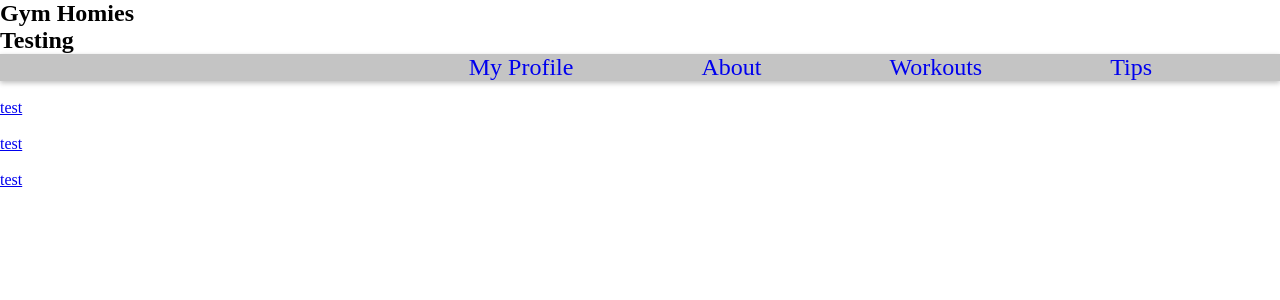
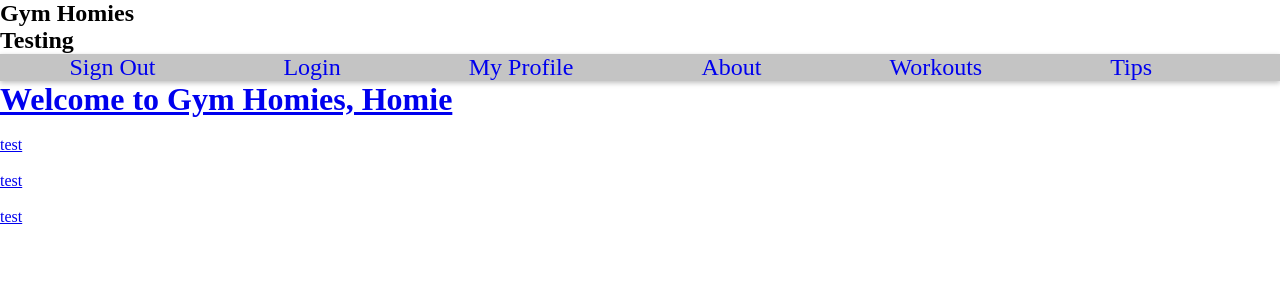
Before and after one commit to gjb2054/DrinkingRewards, a Flask app: page / in a window 1280 px wide. Shown: the top 300 px of the page. Run offline with Flask 2, Linux system fonts and the light colour scheme.

Commit message:
login and signout

```diff
--- a/Templates/index.html
+++ b/Templates/index.html
@@ -28,9 +28,23 @@
             <div id = "menu_button">
                 <p><a href = "{{ url_for('my_profile') }}"/>My Profile</p>
             </div>
+            <div id = "menu_button">
+                <p><a href = "{{ url_for('login') }}"/>Login</p>
+            </div>
+            <div id = "menu_button">
+                <p><a href = "{{ url_for('sign_out') }}"/>Sign Out</p>
+            </div>
         </div> <!-- End of top_menu_sect -->
     </div><!-- End of menu -->
-
+    <div>
+        {% if message %}
+            {% if username %}
+                <h1>{{ message }} {{ username }}</h1>
+            {% else %}
+                <h1>{{ message }}</h1>
+            {% endif %}
+        {% endif %}
+    </div>
     <div id = "container_main">
         <div id = "information_main_1">
             <img src = "">
--- a/app.py
+++ b/app.py
@@ -6,7 +6,7 @@ app.secret_key = 'workout bros'
 
 @app.route('/', methods=['GET', 'POST'])
 def home():
-    return render_template('index.html')
+    return render_template('index.html', message="Welcome to Gym Homies, Homie")
 
 
 @app.route('/MyProfile')
@@ -36,7 +36,7 @@ def login():
         username = request.form['username']
         session['user'] = username
 
-        return redirect(url_for('home'))
+        return render_template('index.html', message="You signed in as: ", username=username)
     return render_template("login.html")
 
 
@@ -45,9 +45,12 @@ def sign_out():
     if request.method == 'POST':
         if 'user' in session:
             session.pop('user')
+        else:
+            return render_template("index.html", message="You were not signed in!")
 
-        return redirect(url_for("home"))
+        return render_template("index.html", message="You signed out!")
     return render_template("signout.html")
+
 
 if __name__ == '__main__':
     app.run()
```
